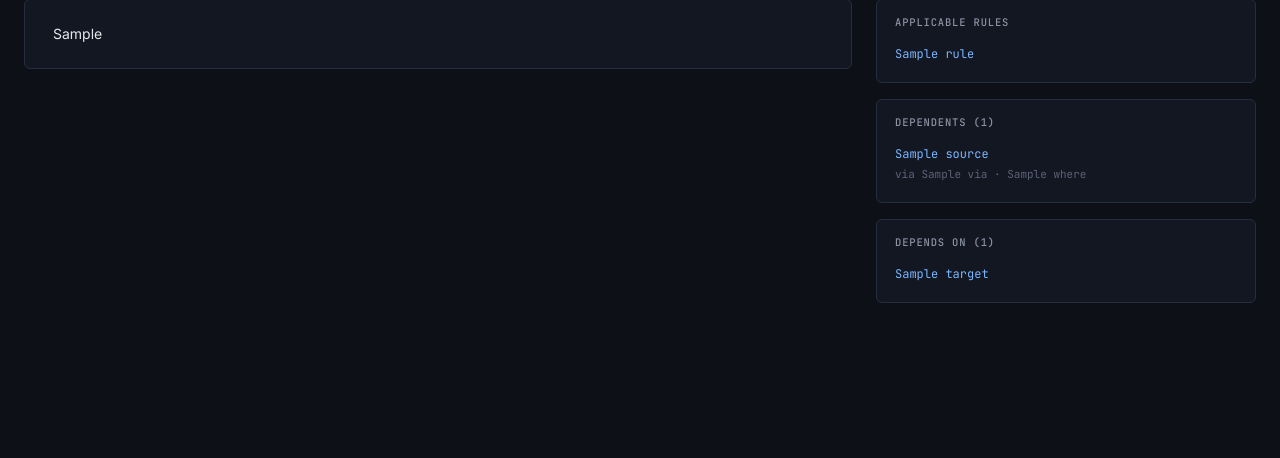
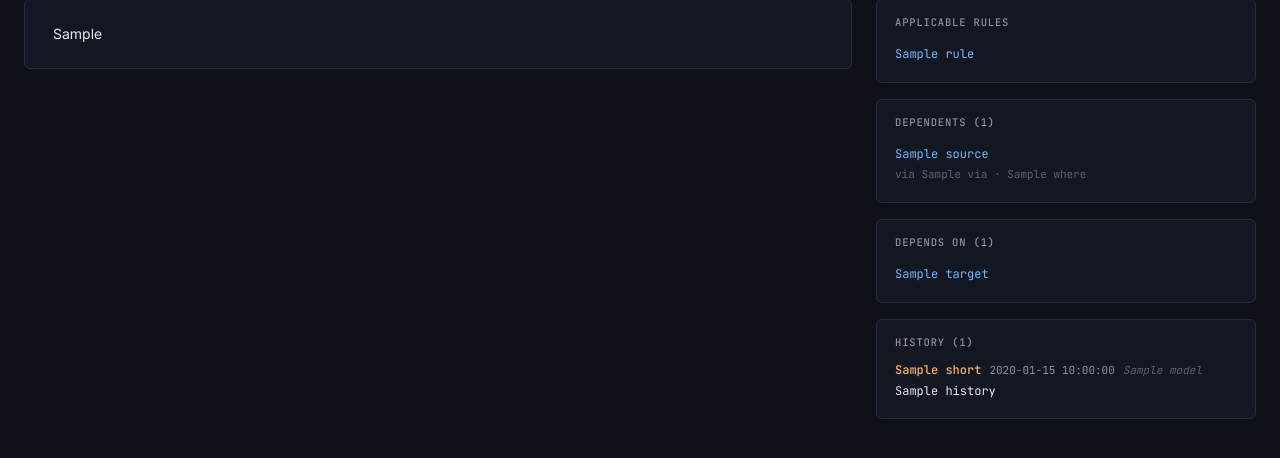
Before and after one commit to Concorda-Sailing/graphui, a FastAPI app: template app/templates/node.html in a window 1280 px wide. Shown: the part 277-735 px from the top of the page. Run offline with FastAPI, Linux system fonts and the light colour scheme; the template is opened without the code that fills it: most values are stand-ins (such as "Sample title", 1, 10 or a date in 2020).

Commit message:
graphui: per-node commit history card with model attribution
Adds a "History" sidebar card to the node, rule, and ontology detail
pages. Each entry shows: short SHA (linked to GitHub), date, the model
or human who authored the change, and the commit subject.

How model attribution works: the loader parses the commit body for
`Co-Authored-By:` trailers and extracts the Claude model from names
like "Claude Opus 4.7 (1M context)". Falls back to other co-authors,
then to the commit author. This means our existing commit-message
convention (Co-Authored-By: Claude Opus 4.7 (1M context) <noreply@anthropic.com>)
is the source of truth — no separate model log.

Plumbing:
- `loader.commit_history(repo, paths, limit=20)` runs `git log` over
  both the node JSON and the dossier markdown, parses NUL/`\x1f`-
  separated records, caches results for 5 minutes.
- `loader.git_remote_url(repo)` normalizes the GitHub origin so each
  SHA can link to its commit page.
- Each loaded node carries `_node_file` (relative path) so the route
  can pass both files to git log.
- Shared `_history_card.html` partial is included from node, rule,
  and ontology templates.

The card answers the "who said this, when, and from which commit" question
without leaving the dossier page.

```diff
--- a/app/loader.py
+++ b/app/loader.py
@@ -87,6 +87,112 @@ def commits_30d(repo: str, rel_path: str) -> int:
     return n
 
 
+# ----- Commit history (per-node card) -----------------------------------------
+
+_HISTORY_CACHE: dict[tuple[str, tuple[str, ...]], tuple[float, list[dict]]] = {}
+_REMOTE_CACHE: dict[str, tuple[float, str | None]] = {}
+
+# Matches `Co-Authored-By: Claude Opus 4.7 (1M context) <noreply@anthropic.com>`
+# and any other `Co-Authored-By:` trailer.
+_COAUTHOR_RE = re.compile(r"^Co-Authored-By:\s*(.+?)\s*<([^>]+)>\s*$", re.MULTILINE | re.IGNORECASE)
+_CLAUDE_MODEL_RE = re.compile(r"\bClaude\s+([A-Za-z]+\s+\d+(?:\.\d+)?(?:\s*\([^)]+\))?)", re.IGNORECASE)
+
+
+def _model_from_commit(author: str, body: str) -> str:
+    """Pull the most informative model/author label from a commit.
+
+    Priority:
+      1. Claude `Co-Authored-By:` trailer  → e.g. "Opus 4.7 (1M context)".
+      2. Any other `Co-Authored-By:`        → that human's name.
+      3. Fall back to the commit author.
+    """
+    matches = _COAUTHOR_RE.findall(body or "")
+    for name, _email in matches:
+        m = _CLAUDE_MODEL_RE.search(name)
+        if m:
+            return m.group(1).strip()
+    if matches:
+        # First co-author is usually the "primary" collaborator.
+        return matches[0][0].strip()
+    return author or "—"
+
+
+def git_remote_url(repo_root: Path) -> str | None:
+    """Return the canonical https://github.com/owner/name for `repo_root`,
+    or None if no GitHub remote is configured. Cached for 5 minutes."""
+    key = str(repo_root)
+    now = time.time()
+    if key in _REMOTE_CACHE:
+        ts, val = _REMOTE_CACHE[key]
+        if now - ts < 300:
+            return val
+    url: str | None = None
+    try:
+        out = subprocess.run(
+            ["git", "remote", "get-url", "origin"],
+            cwd=str(repo_root),
+            capture_output=True, text=True, timeout=5,
+        )
+        raw = out.stdout.strip()
+        if raw.startswith("git@github.com:"):
+            raw = "https://github.com/" + raw[len("git@github.com:"):]
+        if raw.endswith(".git"):
+            raw = raw[:-4]
+        if raw.startswith("https://github.com/"):
+            url = raw
+    except (OSError, subprocess.SubprocessError):
+        url = None
+    _REMOTE_CACHE[key] = (now, url)
+    return url
+
+
+def commit_history(repo_root: Path, rel_paths: list[str], limit: int = 20) -> list[dict]:
+    """Return the last `limit` commits touching any of `rel_paths` in
+    `repo_root`. Each entry: {sha, short, date, author, model, subject,
+    url|None}. Cached for 5 minutes per (repo, paths) tuple."""
+    paths = tuple(sorted(p for p in rel_paths if p))
+    if not paths or not (repo_root / ".git").exists():
+        return []
+    key = (str(repo_root), paths)
+    now = time.time()
+    if key in _HISTORY_CACHE:
+        ts, val = _HISTORY_CACHE[key]
+        if now - ts < 300:
+            return val
+    remote = git_remote_url(repo_root)
+    out_rows: list[dict] = []
+    # NUL-separated records; \x1f-separated fields. Body is last field.
+    fmt = "%H%x1f%h%x1f%aI%x1f%an%x1f%s%x1f%B"
+    try:
+        proc = subprocess.run(
+            ["git", "log", "-z", f"-n{limit}", f"--pretty=format:{fmt}", "--", *paths],
+            cwd=str(repo_root),
+            capture_output=True, text=True, timeout=10,
+        )
+        raw = proc.stdout
+    except (OSError, subprocess.SubprocessError):
+        raw = ""
+    for rec in raw.split("\x00"):
+        rec = rec.strip()
+        if not rec:
+            continue
+        parts = rec.split("\x1f", 5)
+        if len(parts) < 6:
+            continue
+        sha, short, date, author, subject, body = parts
+        out_rows.append({
+            "sha": sha,
+            "short": short,
+            "date": date[:10],  # YYYY-MM-DD
+            "author": author,
+            "model": _model_from_commit(author, body),
+            "subject": subject,
+            "url": f"{remote}/commit/{sha}" if remote else None,
+        })
+    _HISTORY_CACHE[key] = (now, out_rows)
+    return out_rows
+
+
 def load_dependents() -> dict[str, list[dict]]:
     p = DEPGRAPH_NODES / "_index" / "dependents.json"
     if not p.exists():
@@ -138,6 +244,7 @@ def load_depgraph_nodes() -> list[dict]:
         d["fan_out"] = fan_out
         d["tier"] = _tier_of(fan_out)
         d["dossier_state"] = _dossier_state(d, DEPGRAPH)
+        d["_node_file"] = str(nf.relative_to(DEPGRAPH))
         src = d.get("source") or {}
         nodes.append(d)
     nodes.sort(key=lambda n: n["id"])
@@ -157,6 +264,7 @@ def load_logigraph_nodes() -> dict[str, list[dict]]:
             except (OSError, json.JSONDecodeError):
                 continue
             node["dossier_state"] = _dossier_state(node, LOGIGRAPH)
+            node["_node_file"] = str(nf.relative_to(LOGIGRAPH))
             # Logigraph rules carry their own fan_out (claims count); use it.
             if "fan_out" not in node:
                 node["fan_out"] = len(node.get("claims_code") or [])
--- a/app/main.py
+++ b/app/main.py
@@ -176,6 +176,10 @@ def node_detail(request: Request, node_id: str) -> HTMLResponse:
     dossier_html = markdown_render.render(dossier_text) if dossier_text else None
     src = node.get("source") or {}
     commits_30d = loader.commits_30d(src.get("repo", ""), src.get("path", ""))
+    history = loader.commit_history(
+        loader.DEPGRAPH,
+        [p for p in (node.get("_node_file"), node.get("dossier")) if p],
+    )
     # If this node is in the review queue, compute prev/next siblings.
     prev_node = next_node = None
     queue_position = queue_total = None
@@ -204,6 +208,7 @@ def node_detail(request: Request, node_id: str) -> HTMLResponse:
             "next_node": next_node,
             "queue_position": queue_position,
             "queue_total": queue_total,
+            "history": history,
         },
     )
 
@@ -216,6 +221,10 @@ def rule_detail(request: Request, rule_id: str) -> HTMLResponse:
     dossier_text = loader.read_dossier(rule.get("dossier"), loader.LOGIGRAPH)
     dossier_html = markdown_render.render(dossier_text) if dossier_text else None
     telemetry = loader.telemetry_for_rule(rule_id)
+    history = loader.commit_history(
+        loader.LOGIGRAPH,
+        [p for p in (rule.get("_node_file"), rule.get("dossier")) if p],
+    )
     return TEMPLATES.TemplateResponse(
         request,
         "rule.html",
@@ -223,6 +232,7 @@ def rule_detail(request: Request, rule_id: str) -> HTMLResponse:
             "rule": rule,
             "dossier_html": dossier_html,
             "telemetry": telemetry,
+            "history": history,
         },
     )
 
@@ -234,12 +244,17 @@ def ontology_detail(request: Request, ont_id: str) -> HTMLResponse:
         raise HTTPException(404, f"ontology node not found: {ont_id}")
     dossier_text = loader.read_dossier(ont.get("dossier"), loader.LOGIGRAPH)
     dossier_html = markdown_render.render(dossier_text) if dossier_text else None
+    history = loader.commit_history(
+        loader.LOGIGRAPH,
+        [p for p in (ont.get("_node_file"), ont.get("dossier")) if p],
+    )
     return TEMPLATES.TemplateResponse(
         request,
         "ontology.html",
         {
             "ont": ont,
             "dossier_html": dossier_html,
+            "history": history,
         },
     )
 
--- a/app/static/style.css
+++ b/app/static/style.css
@@ -457,6 +457,44 @@ h2 {
 }
 .side .empty { color: var(--fg-faint); font-style: italic; font-size: 12.5px; }
 
+/* ===== history card ====================================================== */
+.history-card ul.history { padding-left: 0; list-style: none; }
+.history-card li {
+  padding: 8px 0;
+  border-top: 1px solid var(--border);
+  font-family: var(--mono);
+  font-size: 12px;
+  word-break: normal;
+}
+.history-card li:first-child { border-top: none; padding-top: 0; }
+.history-card .row {
+  display: flex; align-items: baseline; gap: 8px;
+  flex-wrap: wrap;
+}
+.history-card .sha {
+  color: var(--accent-2);
+  text-decoration: none;
+  font-weight: 500;
+}
+.history-card .sha:hover { text-decoration: underline; }
+.history-card .date {
+  color: var(--fg-mute);
+  font-size: 11px;
+}
+.history-card .model {
+  color: var(--fg-faint);
+  font-size: 11px;
+  font-style: italic;
+}
+.history-card .subject {
+  color: var(--fg);
+  font-size: 12px;
+  margin-top: 3px;
+  white-space: normal;
+  word-break: break-word;
+  line-height: 1.4;
+}
+
 /* ===== rule-specific telemetry =========================================== */
 .telemetry { display: flex; gap: 16px; }
 .telemetry .stat { flex-direction: column; padding: 10px 14px; }
--- /dev/null
+++ b/app/templates/_history_card.html
@@ -0,0 +1,28 @@
+{# Shared "History" sidebar card — expects `history` in context (list of
+   {sha, short, date, author, model, subject, url}). Safe to include in any
+   detail template even when the list is empty. #}
+{% if history is defined %}
+<div class="card history-card">
+  <h3>History ({{ history|length }})</h3>
+  {% if history %}
+    <ul class="history">
+    {% for c in history %}
+      <li>
+        <div class="row">
+          {% if c.url %}
+            <a class="sha" href="{{ c.url }}" target="_blank" rel="noopener">{{ c.short }}</a>
+          {% else %}
+            <span class="sha">{{ c.short }}</span>
+          {% endif %}
+          <span class="date">{{ c.date }}</span>
+          <span class="model" title="{{ c.author }}">{{ c.model }}</span>
+        </div>
+        <div class="subject">{{ c.subject }}</div>
+      </li>
+    {% endfor %}
+    </ul>
+  {% else %}
+    <p class="empty">No commits tracked for this node yet.</p>
+  {% endif %}
+</div>
+{% endif %}
--- a/app/templates/node.html
+++ b/app/templates/node.html
@@ -115,6 +115,8 @@
         </ul>
       </div>
       {% endif %}
+
+      {% include "_history_card.html" %}
     </aside>
   </div>
 </div>
--- a/app/templates/ontology.html
+++ b/app/templates/ontology.html
@@ -46,6 +46,8 @@
         </ul>
       </div>
       {% endif %}
+
+      {% include "_history_card.html" %}
     </aside>
   </div>
 </div>
--- a/app/templates/rule.html
+++ b/app/templates/rule.html
@@ -58,6 +58,8 @@
           <p class="empty">none</p>
         {% endif %}
       </div>
+
+      {% include "_history_card.html" %}
     </aside>
   </div>
 
```
